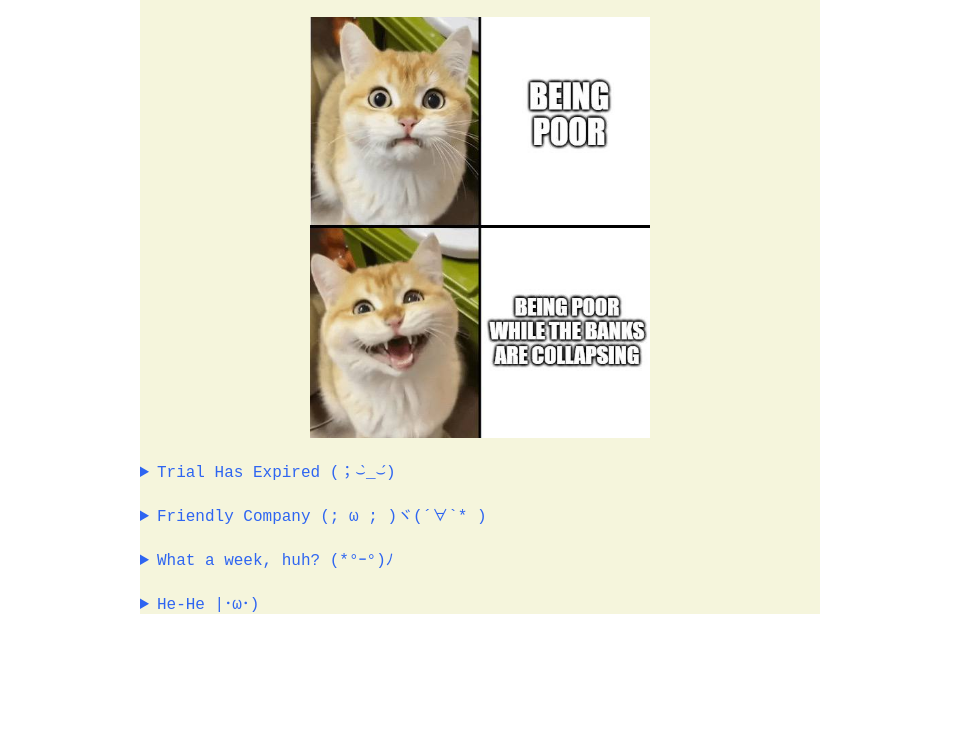
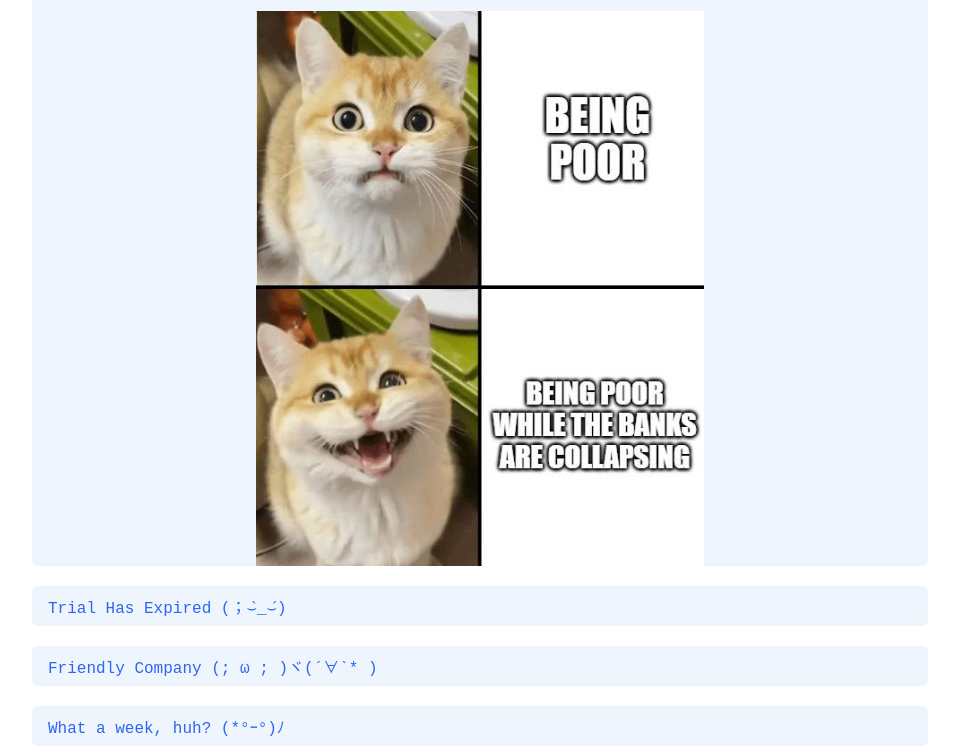
Before and after one commit to Belousmind/cssBayan, a plain HTML site: page cssBayan/index.html in a window 1280 px wide. Shown: the part 227-980 px from the top of the page, without its empty margins (160-1119 px from the left). Drawn offline with Linux system fonts and the light colour scheme; a web font is replaced by a local one.

Commit message:
feat: add styles

```diff
--- a/cssBayan/style.css
+++ b/cssBayan/style.css
@@ -1,25 +1,14 @@
 @import url('https://fonts.googleapis.com/css2?family=PT+Mono&display=swap');
+
+html {
+    font-size: 16px;
+}
 
 body {
     box-sizing: border-box;
     padding: 0;
     margin: 0;
 
-}
-
-.accordion {
-    display: block;
-    background-color: beige;
-    width: 680px;
-    margin: 120px auto;
-}
-
-details {
-    margin-bottom: 20px;
-}
-
-html {
-    font-size: 16px;
 }
 
 h1 {
@@ -31,6 +20,24 @@ div,
 summary {
     font-family: 'PT Mono', monospace;
     color: #2E65F1;
+}
+
+.accordion {
+    display: block;
+    width: 70%;
+    margin: 50px auto;
+    padding: 1rem 2rem;
+}
+
+details {
+    margin-bottom: 20px;
+    background-color: rgb(238, 245, 253);
+    border-radius: 5px;
+}
+
+summary {
+    padding: .5rem 1rem;
+    font-size: 1rem;
 }
 
 .meme-img {
@@ -45,3 +52,9 @@ img {
     width: 50%;
     height: auto;
 }
+
+summary {
+    outline: none;
+    /* Hides marker on Chrome */
+    list-style: none;
+  }
```
